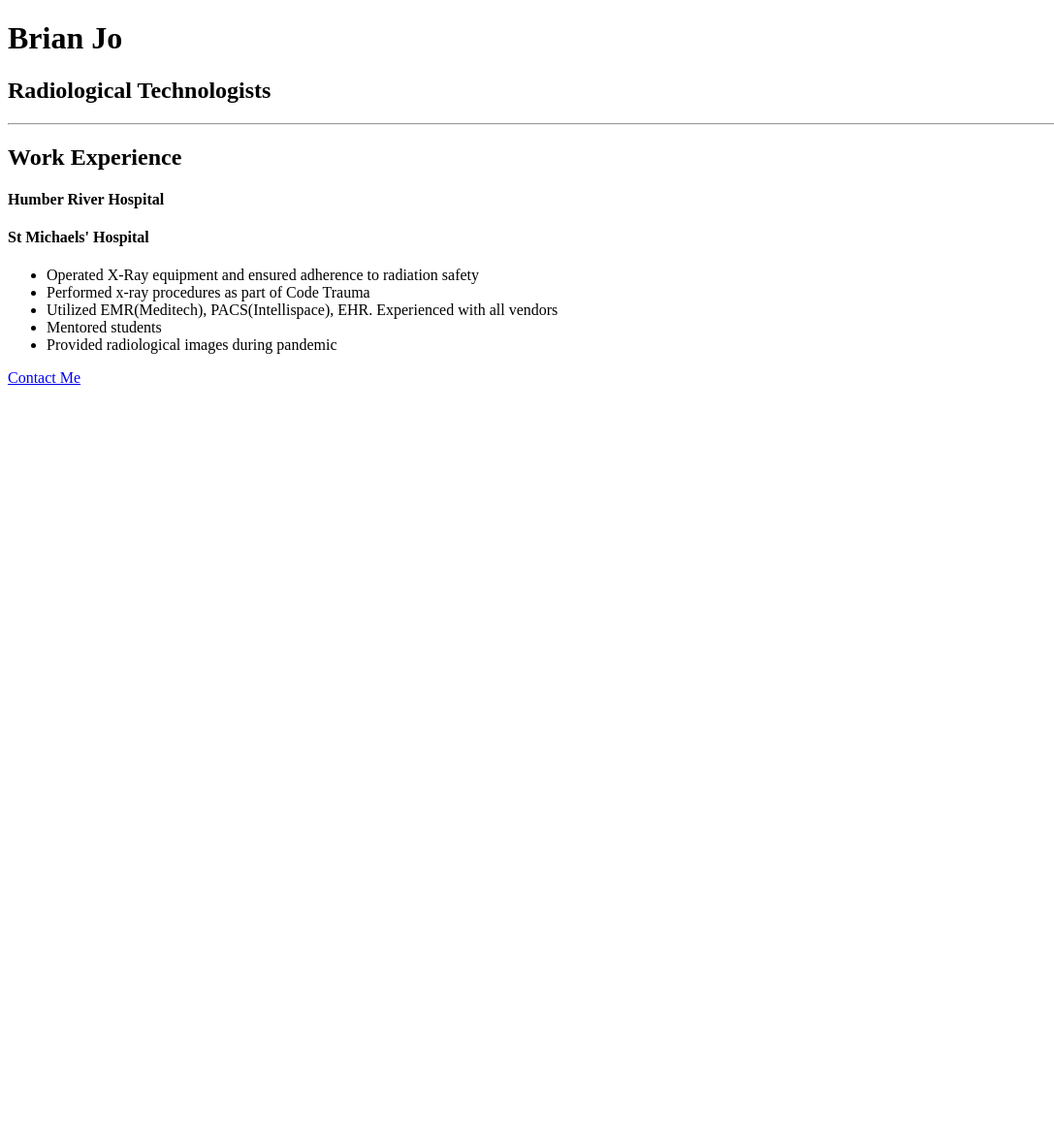
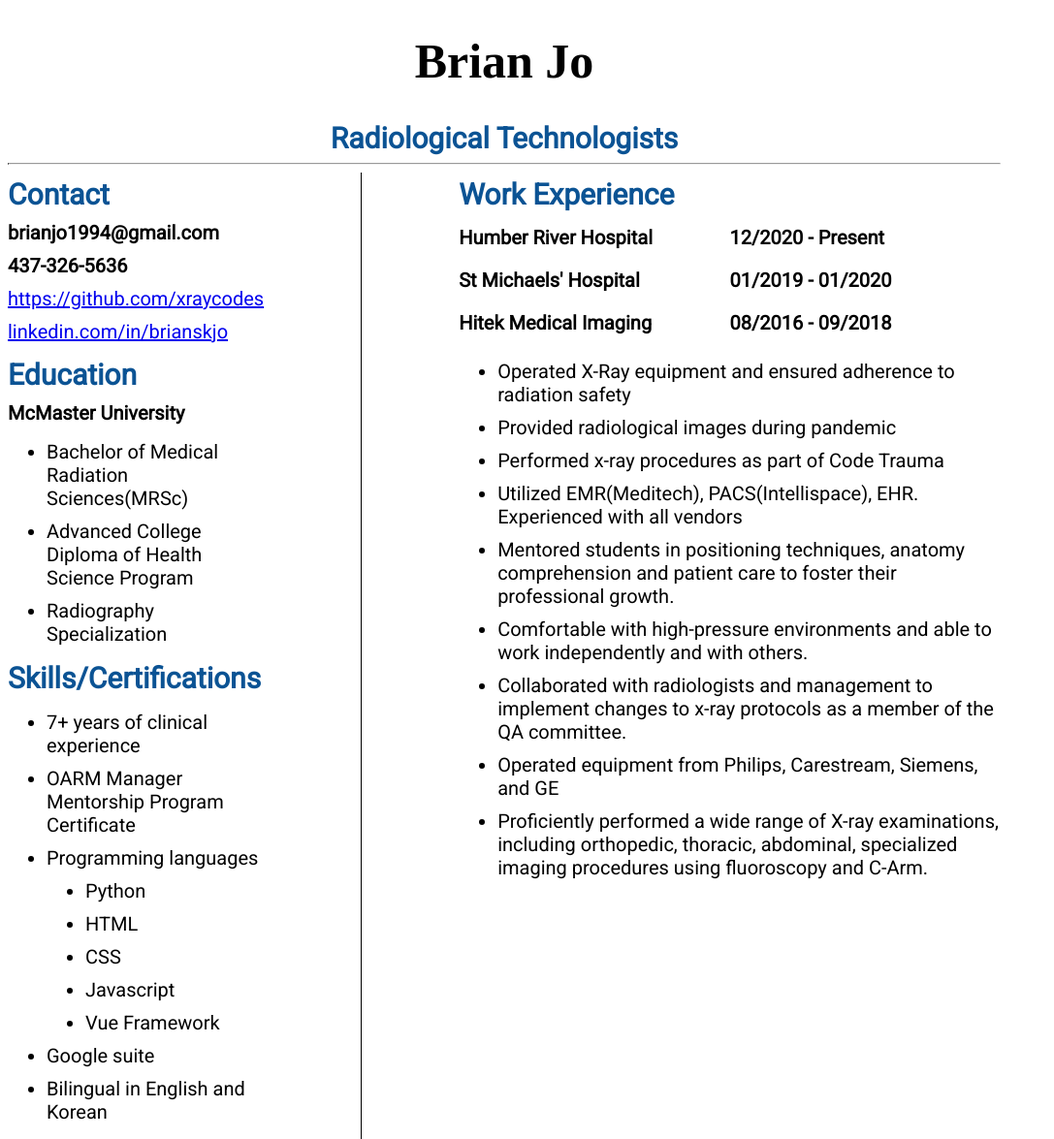
Before and after one commit to xraycodes/HTML, a plain HTML site: page onlineResume/index.html in a window 1280 px wide. Shown: the whole page at 97% size, without its empty margins (0-1087 px from the left). Before the commit the page ends 800 px from the top, so only its background shows below. Drawn offline with Linux system fonts and the light colour scheme.

Commit message:
Created resume using HTML/CSS

```diff
--- a/onlineResume/index.html
+++ b/onlineResume/index.html
@@ -5,25 +5,82 @@
     <meta name="viewport" content="width=device-width, initial-scale=1.0">
     <title>My Resume</title>
     <link rel="stylesheet" href="style.css">
+    <link rel="preconnect" href="https://fonts.googleapis.com">
+    <link rel="preconnect" href="https://fonts.gstatic.com" crossorigin>
+    <link href="https://fonts.googleapis.com/css2?family=Roboto&display=swap" rel="stylesheet">
 </head>
 
 <body>
-    <h1>Brian Jo</h1>
-    <h2>Radiological Technologists</h2>
+    <div class="top-area">
+        <h1 class="name">Brian Jo</h1>
+        <h2 class="headings">Radiological Technologists</h2>
+    </div>
+
     <hr>
 
-    <h2>Work Experience</h2>
-    <h4>Humber River Hospital</h4>
-    <h4>St Michaels' Hospital</h4>
+    <div class="resume-body">
+        <div class="left-area" >
+            <div class="contact-page">
+                <h1 class="headings">Contact</h1>
+                <h2>brianjo1994@gmail.com</h2>
+                <h2>437-326-5636</h2>
+                <a href="https://github.com/xraycodes">https://github.com/xraycodes</a>
+                <a href="linkedin.com/in/brianskjo">linkedin.com/in/brianskjo</a>
+            </div>
 
-    <ul>
-        <li>Operated X-Ray equipment and ensured adherence to radiation safety</li>
-        <li>Performed x-ray procedures as part of Code Trauma</li>
-        <li>Utilized EMR(Meditech), PACS(Intellispace), EHR. Experienced with all vendors</li>
-        <li>Mentored students</li>
-        <li>Provided radiological images during pandemic </li>
-    </ul>
+            <div class="education">
+                <h1 class="headings">Education</h1>
+                <h2>McMaster University</h2>
+                <ul>
+                    <li>Bachelor of Medical Radiation Sciences(MRSc)</li>
+                    <li>Advanced College Diploma of Health Science Program</li>
+                    <li>Radiography Specialization</li>
+                </ul>
+            </div>
 
-    <a href="./contact.html">Contact Me</a>
+            <div class="skills-certification">
+                <h1 class="headings">Skills/Certifications</h1>
+                <ul>
+                    <li>7+ years of clinical experience</li>
+                    <li>OARM Manager Mentorship Program Certificate</li>
+                    <li>Programming languages</li>
+                        <ul class="inner-list">
+                            <li>Python</li>
+                            <li>HTML</li>
+                            <li>CSS</li>
+                            <li>Javascript</li>
+                            <li>Vue Framework</li>
+                        </ul>
+                    <li>Google suite</li>
+                    <li>Bilingual in English and Korean</li>
+                </ul>
+            </div>
+        </div>
+
+        <div class="vertical-line"></div>
+
+        <div class="right-area">
+            <h1 class="headings">Work Experience</h1>
+            <div class="work-information">
+                <h2>Humber River Hospital</h2>
+                <h2>12/2020 - Present</h2>
+                <h2>St Michaels' Hospital</h2>
+                <h2>01/2019 - 01/2020</h2>
+                <h2>Hitek Medical Imaging</h2>
+                <h2>08/2016 - 09/2018</h2>
+            </div>
+            <ul>
+                <li>Operated X-Ray equipment and ensured adherence to radiation safety</li>
+                <li>Provided radiological images during pandemic </li>
+                <li>Performed x-ray procedures as part of Code Trauma</li>
+                <li>Utilized EMR(Meditech), PACS(Intellispace), EHR. Experienced with all vendors</li>
+                <li>Mentored students in positioning techniques, anatomy comprehension and patient care to foster their professional growth.</li>
+                <li>Comfortable with high-pressure environments and able to work independently and with others. </li>
+                <li>Collaborated with radiologists and management to implement changes to x-ray protocols as a member of the QA committee. </li>
+                <li>Operated equipment from Philips, Carestream, Siemens, and GE </li>
+                <li>Proficiently performed a wide range of X-ray examinations, including orthopedic, thoracic, abdominal, specialized imaging procedures using fluoroscopy and C-Arm.  </li>
+            </ul>
+        </div>
+    </div>
 </body>
 </html>
--- a/onlineResume/style.css
+++ b/onlineResume/style.css
@@ -0,0 +1,72 @@
+a {
+    display:block;
+    margin: 10px 0;
+    font-family: 'Roboto', sans-serif; ;
+    font-size: 20px
+}
+body{
+    width:80%;
+    height: 100vh;
+    /* margin-left: 500px; */
+}
+
+h2, li{
+    font-size: 20px;
+    font-family: 'Roboto', sans-serif;
+    margin: 10px 0;
+}
+
+hr{
+    border-left: 1px solid black;
+}
+
+.contact-page{
+    margin: 0 0 15px 0;
+}
+
+.inner-list {
+    list-style-type: disc; /* Style for inner list bullet */
+}
+
+.resume-body{
+    display: flex;
+    justify-content: flex-start;
+    align-items: flex-start;
+    gap:100px;
+}
+
+.headings{
+    color:#0b5394;
+    font-size: 30px;;
+    font-family: 'Roboto', sans-serif;
+    margin: 5px 0;
+}
+
+.left-area{
+    width: 30%;
+}
+
+.right-area {
+    width: auto;
+}
+
+.top-area{
+    text-align: center;
+}
+
+.vertical-line{
+    border-left: 1px solid black;
+    align-self: stretch;
+    margin: 0 0 0 0;
+}
+
+.work-information{
+    display: grid;
+    grid-template-columns: 1fr 1fr;
+    grid-template-rows: 1fr;
+}
+
+.name{
+    font-size: 50px;
+    font-weight: bold;
+}
```
